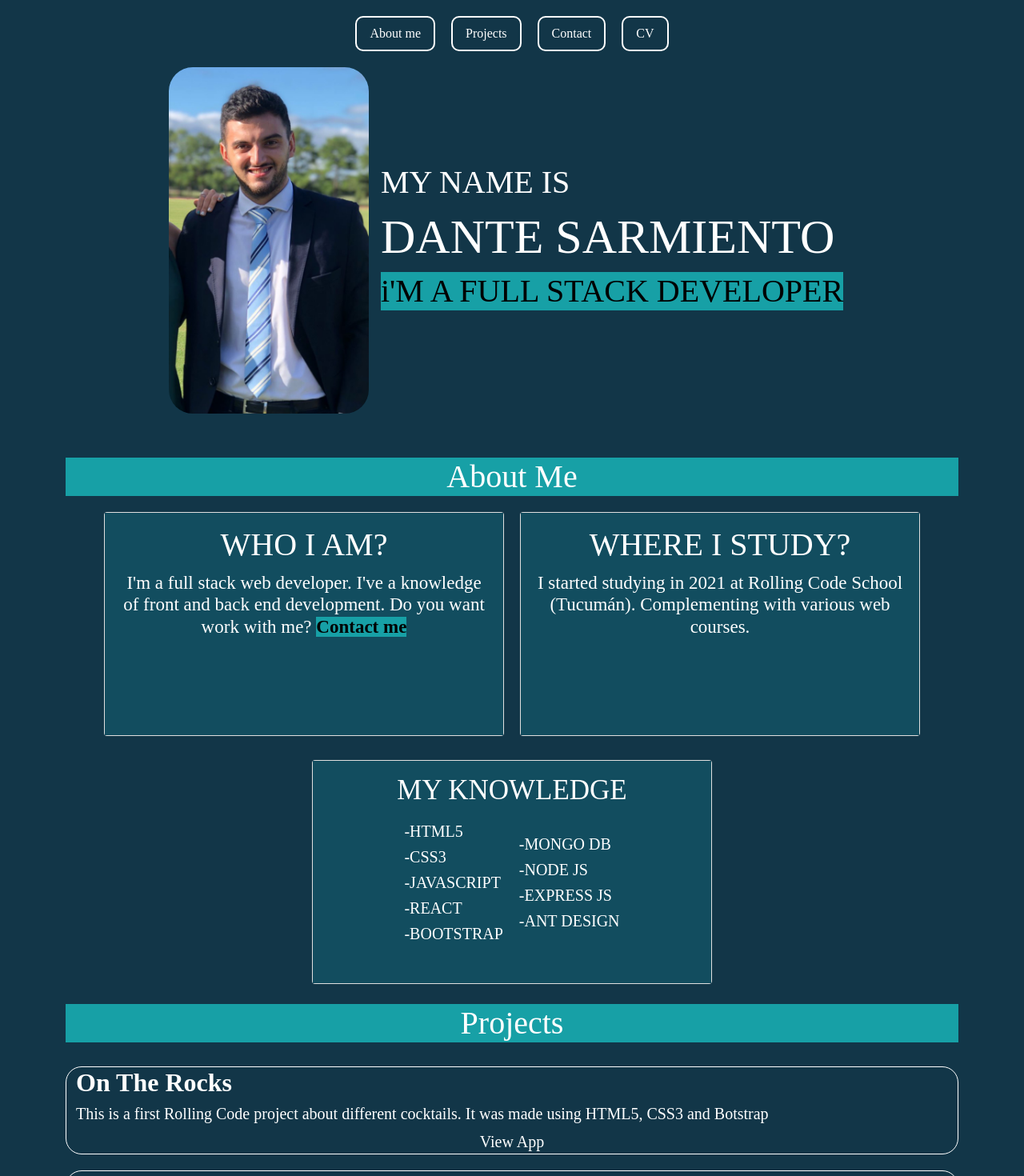
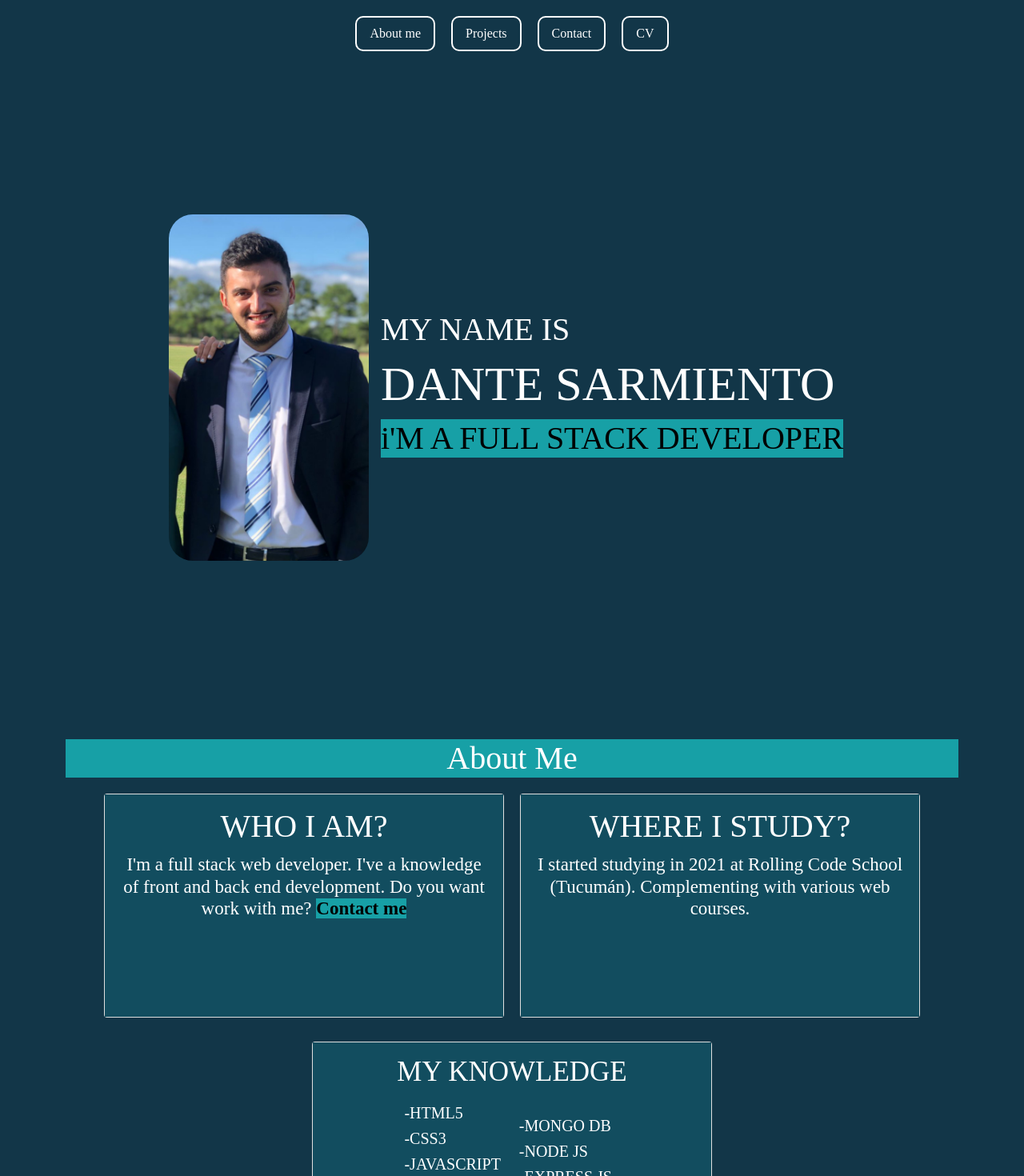
Before and after one commit to dante-sarmiento/Portfolio, a React (Create React App) app in the folder portfolio/: page / in a window 1280 px wide. Shown: the top 1470 px of the page at 80% size. Built offline with nearby package versions, Linux system fonts and the light colour scheme.

Commit message:
make it better

```diff
--- a/portfolio/src/components/AboutMe/AboutMe.css
+++ b/portfolio/src/components/AboutMe/AboutMe.css
@@ -1,8 +1,9 @@
 .contAbout{
-    /* height: 100vh; */
+    height: 100vh;
     display: flex;
     justify-content: center;
     align-items: center;
+    margin-bottom: 40px;
 }
 .ImgDante {
     width: 250px;
@@ -15,7 +16,7 @@
     display: flex;
     justify-content: center;
     align-items: center;
-    margin-bottom: 40px;
+
 }
 
 .contText {
--- a/portfolio/src/components/AboutMe/AboutMe.jsx
+++ b/portfolio/src/components/AboutMe/AboutMe.jsx
@@ -5,8 +5,7 @@ import './AboutMe.css'
 export const AboutMe = () => {
     return (
         <>
-            <div className='contAbout'>
-                <div className='container about'>
+                <div className='container contAbout'>
                     <div className='contFoto animate__animated animate__backInLeft'>
                         <img src={PhotoDante} alt="" className='ImgDante' />
                     </div>
@@ -16,7 +15,7 @@ export const AboutMe = () => {
                         <h3 className='h3leyend'>i'M A FULL STACK DEVELOPER</h3>
                     </div>
                 </div>
-            </div>
+
         </>
     )
 }
--- a/portfolio/src/components/Description/Description.jsx
+++ b/portfolio/src/components/Description/Description.jsx
@@ -8,7 +8,7 @@ export const Description = () => {
             <div className='container'  id='Description'>
                 <h1 className='titless'>About Me</h1>
             </div>
-            <div>
+            <div className='container'>
                 <div className='container description'>
                     <div className="card">
                         <div class="card-body">
--- a/portfolio/src/components/Projects/Projects.jsx
+++ b/portfolio/src/components/Projects/Projects.jsx
@@ -8,7 +8,6 @@ export const Projects = () => {
                 <h1 className='titless'>Projects</h1>
             </div>
             <div className='container proy'>
-                <div  >
                     <div className='container proj'>
                         <h2><b>On The Rocks</b></h2>
                         <h5>This is a first Rolling Code project about different cocktails. It was made using HTML5, CSS3 and Botstrap </h5>
@@ -38,7 +37,6 @@ export const Projects = () => {
                         </div>
 
                     </div>
-                </div>
             </div>
         </>
     )
```
